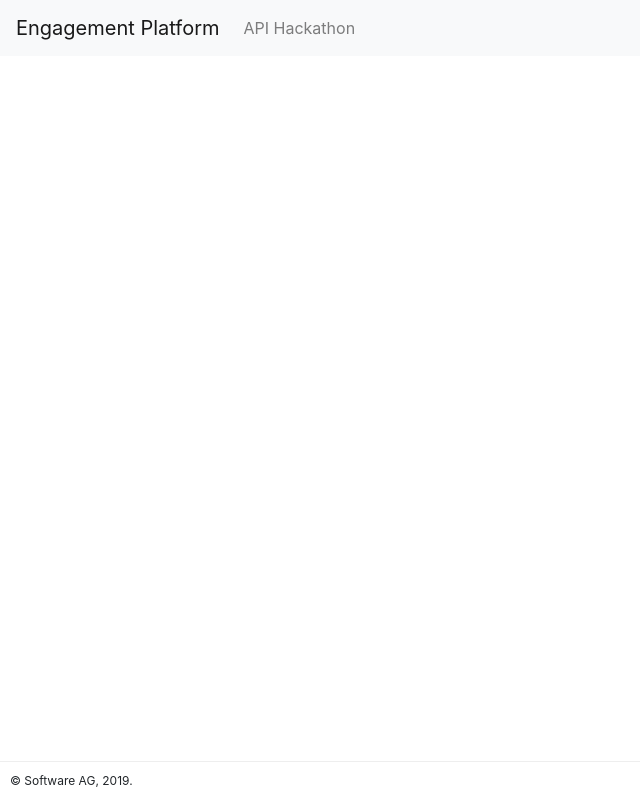
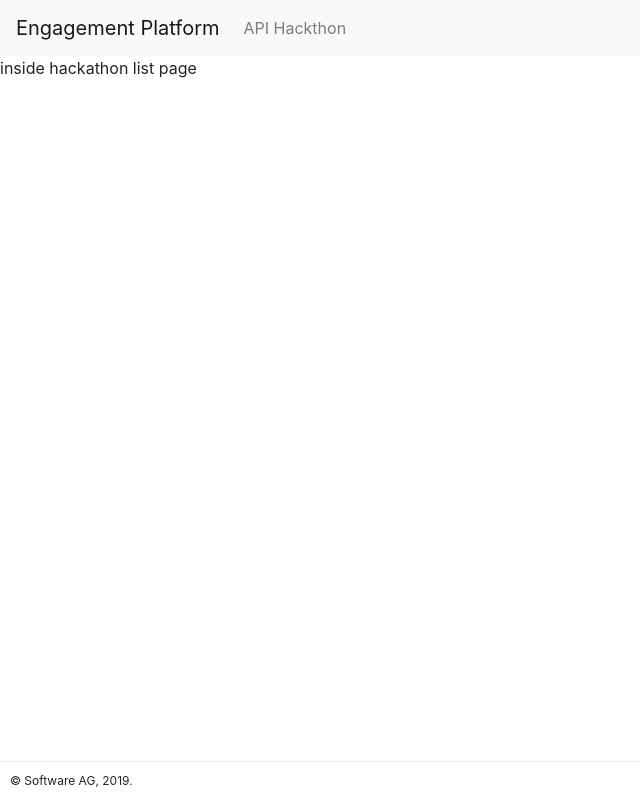
Before and after one commit to school-coder/aep-ui-v2, a Vue app: page /hackathon in a window 1280 px wide. Shown: the whole page, without its empty margins (0-640 px from the left). Built offline with nearby package versions, Linux system fonts and the light colour scheme.

Commit message:
routing to hackathon page

```diff
--- a/src/App.vue
+++ b/src/App.vue
@@ -1,6 +1,7 @@
 <template>
   <div id="app">
      <Header> </Header>
+     <router-view></router-view>
      <Footer> </Footer>
   </div>
 </template>
--- a/src/components/base/Header.vue
+++ b/src/components/base/Header.vue
@@ -9,7 +9,7 @@
     <ul class="navbar-nav mr-auto">
 
       <li class="nav-item">
-        <a class="nav-link" href="#">API Hackathon</a>
+          <router-link class="nav-link" to="/hackathon">API Hackthon</router-link>
       </li>
 
     </ul>
--- a/src/router.js
+++ b/src/router.js
@@ -1,6 +1,6 @@
 import Vue from 'vue'
 import Router from 'vue-router'
-import Home from './views/Home.vue'
+import HackathonList from './views/hackathon/List.vue'
 
 Vue.use(Router)
 
@@ -9,9 +9,9 @@ export default new Router({
   base: process.env.BASE_URL,
   routes: [
     {
-      path: '/',
-      name: 'home',
-      component: Home
+      path: '/hackathon',
+      name: 'list',
+      component: HackathonList
     }
   ]
 })
--- a/src/views/Home.vue
+++ b/src/views/hackathon/List.vue
@@ -1,6 +1,5 @@
-
 <template>
-
+    <div>inside hackathon list page</div>
 </template>
 
 <script>
```
